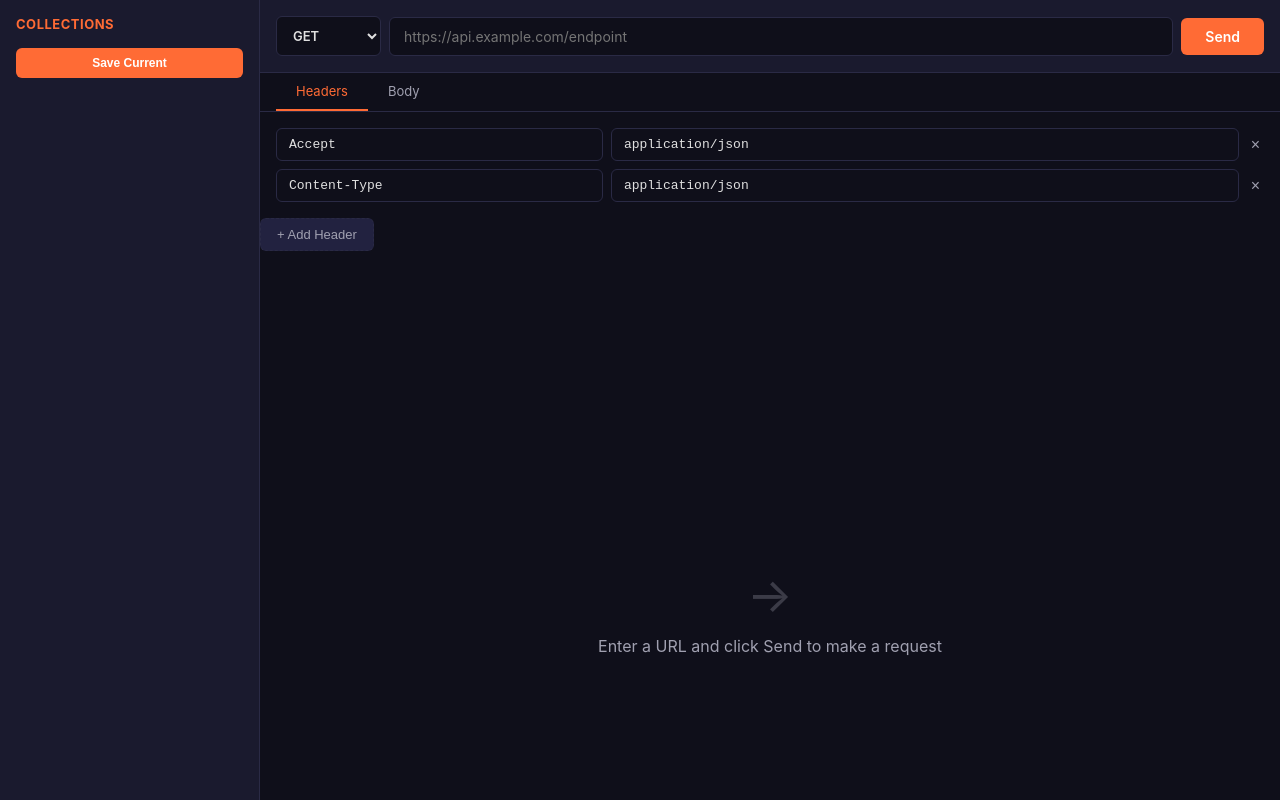
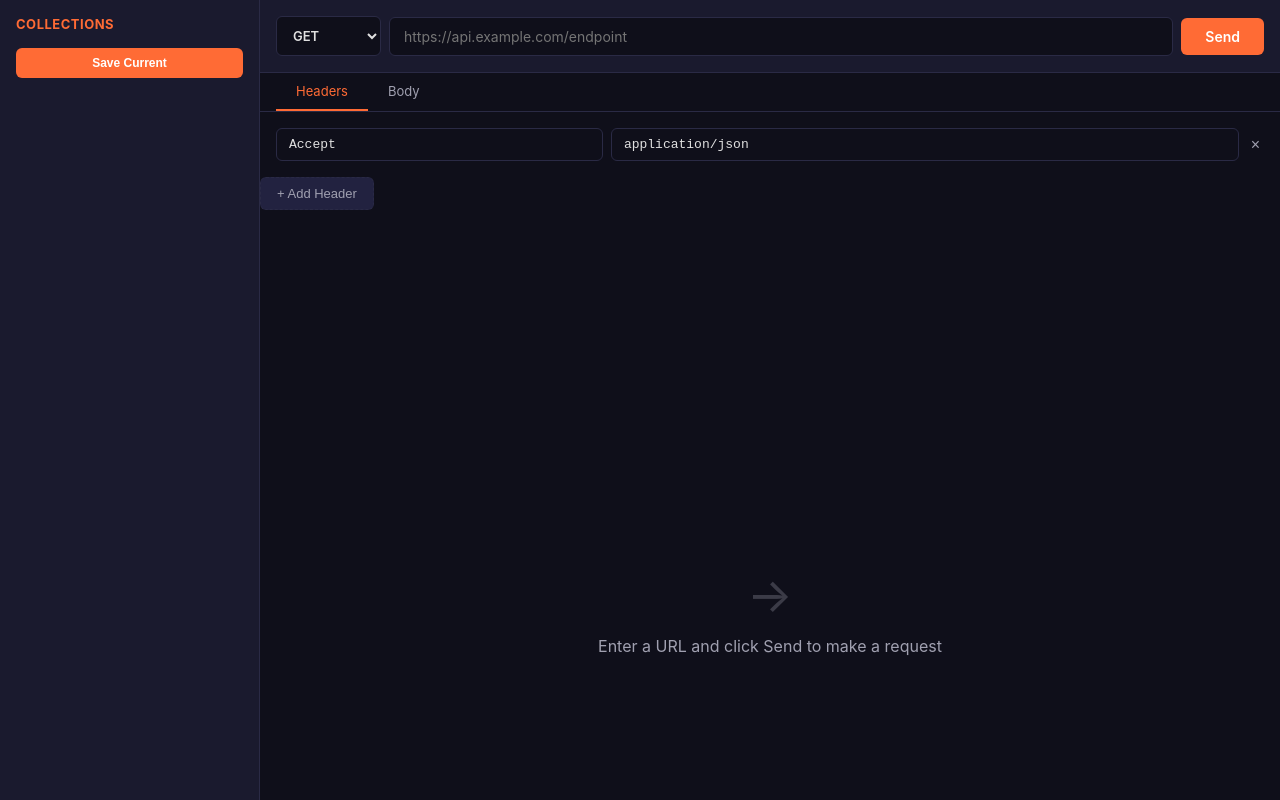
Before and after one commit to soumendrak/api-playground, a plain HTML site: page index.html in a window 1280 px wide. Drawn offline with Linux system fonts and the light colour scheme.

Commit message:
fix: remove default Content-Type header that breaks CORS for GET requests

```diff
--- a/index.html
+++ b/index.html
@@ -189,11 +189,6 @@ body { font-family: -apple-system, BlinkMacSystemFont, 'Segoe UI', Roboto, sans-
           <input class="header-val" placeholder="Header value" value="application/json" />
           <button class="remove-header" onclick="removeHeader(this)" title="Remove">×</button>
         </div>
-        <div class="header-row">
-          <input class="header-key" placeholder="Header name" value="Content-Type" />
-          <input class="header-val" placeholder="Header value" value="application/json" />
-          <button class="remove-header" onclick="removeHeader(this)" title="Remove">×</button>
-        </div>
       </div>
       <button class="add-header-btn" onclick="addHeader()">+ Add Header</button>
     </div>
@@ -242,7 +237,7 @@ function addHeader() {
 
 function removeHeader(btn) {
   const panel = document.getElementById('headersPanel');
-  if (panel.children.length > 1) btn.parentElement.remove();
+  if (panel.children.length > 0) btn.parentElement.remove();
 }
 
 function getHeaders() {
```
